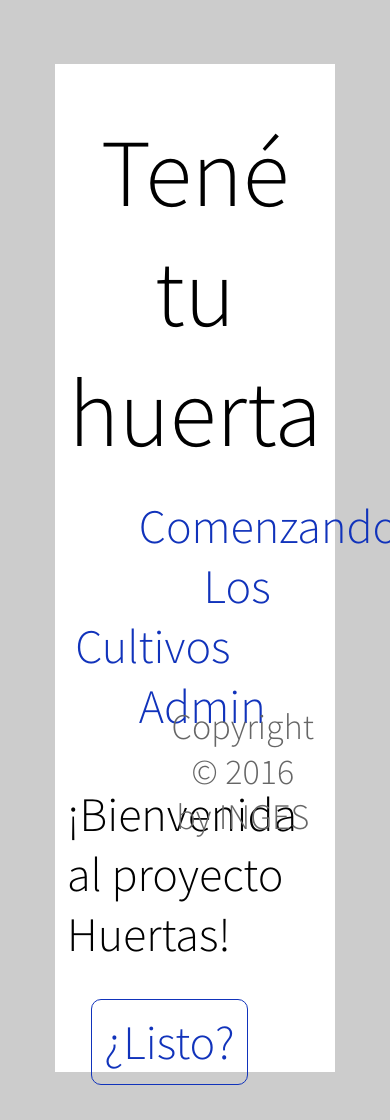
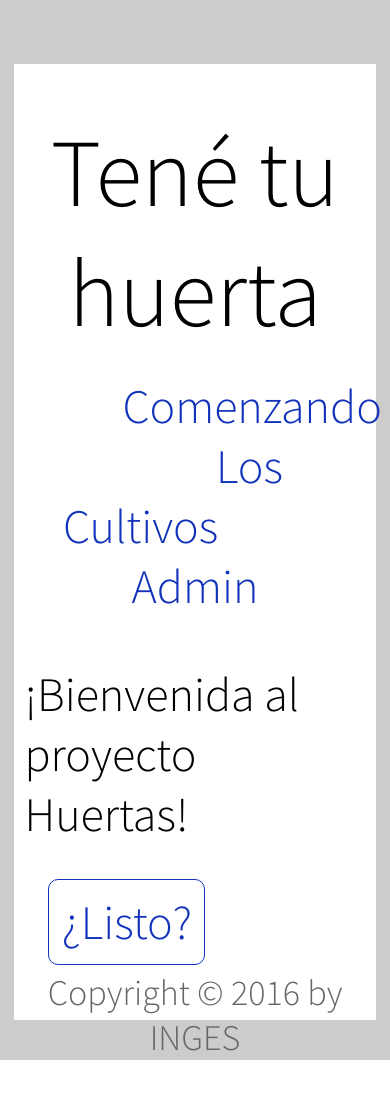
Before and after one commit to kymbert/huertas, a PHP site: page / in a window 390 px wide; the page is wider, and only the part inside the window is pictured. After the commit the page ends 1060 px from the top of that part, so only its background shows below. Run offline with PHP 8.4, Linux system fonts and the light colour scheme.

Commit message:
Adjusted footer.

```diff
--- a/css/pagestyle.css
+++ b/css/pagestyle.css
@@ -71,6 +71,7 @@ input[type=submit] {
 }
 
 div#container {
+	position: relative;
 	background-color: #fff;
     margin-left: 10%;
     margin-right: 10%;
@@ -80,6 +81,7 @@ div#container {
 div#content{
 	margin-left: 5%;
 	margin-right: 5%;
+	padding-bottom: 20px;
 }
 
 /* ------ HEADER ----- */
@@ -107,8 +109,9 @@ div#nav a {
 footer {
 	position: absolute;
     bottom: 5px;
-	margin-left: 30%;
-	margin-right: 30%;
+    left: 0;
+	width: 100%;
+	height: 20px;
 	font-size: 0.75em;
 	color: #666;
 	text-align: center;
@@ -135,16 +138,14 @@ div.crop {
 @media (max-device-width: 1000px) {
 	body {
 		font-size: 300%;
-		margin-left: 5%;
-		margin-right: 5%;
 	}
 
-	div#content {
+	div#container {
 		margin-left: 1.5%;
 		margin-right: 1.5%;
 	}
 
-	div#content div {
+	div#content {
 		margin-left: 3%;
 		margin-right: 3%;
 	}
@@ -185,28 +186,8 @@ div.crop {
 		border-radius: 15px;
 	}
 
-/* 	input[type=submit]#new-crop-submit {
-		background: transparent;
-		border-color: #13b;
-		width: auto;
-	} */
-
-/* 	form#select-crops select {
-		width: 600px;
-		font-size: 32px;
-		margin-left: 0%;
-		margin-right: 0%;
-		background: transparent;
+	footer {
+		bottom: 30px;
 	}
 
-	form#select-crops input[type=submit] {
-		background: transparent;
-		border-color: #13b;
-		border-radius: 15px;
-		width: auto;
-		font-size: 48px;
-		color: #13b;
-		font-family: source-sans, Helvetica, sans-serif;
-	} */
-
 }
--- /dev/null
+++ b/views/footer.php
@@ -0,0 +1,3 @@
+<footer>
+	Copyright © 2016 by INGES
+</footer>
--- /dev/null
+++ b/views/header.php
@@ -0,0 +1,8 @@
+<header>
+	<h1>Tené tu huerta</h1>
+	<div id='nav'>
+		<a href='?controller=pages&action=home'>Comenzando</a>
+		<a href='?controller=crops&action=index'>Los Cultivos</a>
+		<a href='?controller=crops&action=admin'>Admin</a>
+	</div>
+</header>
--- a/views/layout.php
+++ b/views/layout.php
@@ -5,20 +5,11 @@
 </head>
 <body>
 	<div id='container'>
-	<header>
-		<h1>Tené tu huerta</h1>
-		<div id='nav'>
-			<a href='?controller=pages&action=home'>Comenzando</a>
-			<a href='?controller=crops&action=index'>Los Cultivos</a>
-			<a href='?controller=crops&action=admin'>Admin</a>
+		<?php require_once 'header.php' ?>
+		<div id='content'>
+			<?php require_once 'routes.php'; ?>
 		</div>
-	</header>
-	<div id='content'>
-	<?php require_once 'routes.php'; ?>
-	</div>
-	<footer>
-		Copyright © 2016 by INGES
-	</footer>
+		<?php require_once 'footer.php'; ?>
 	</div>
 </body>
 </html>
```
